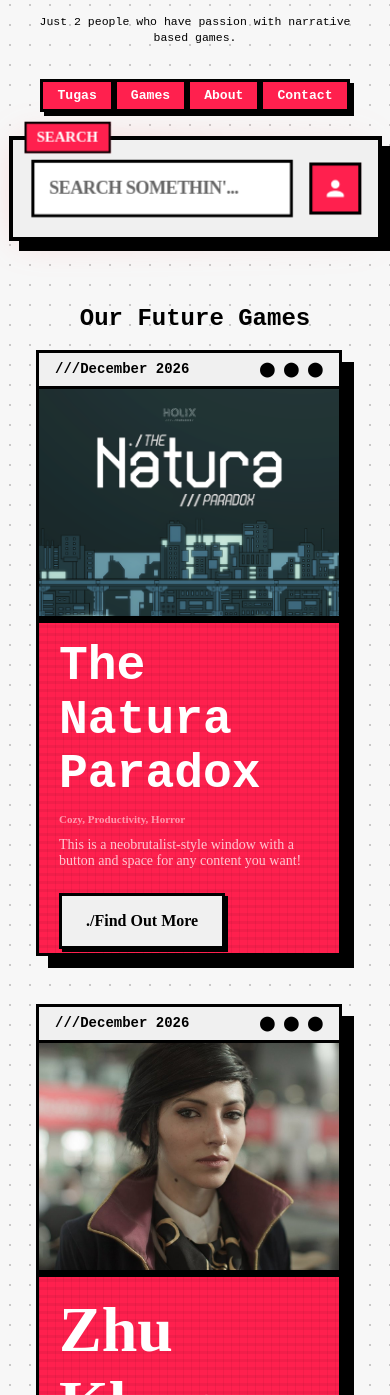
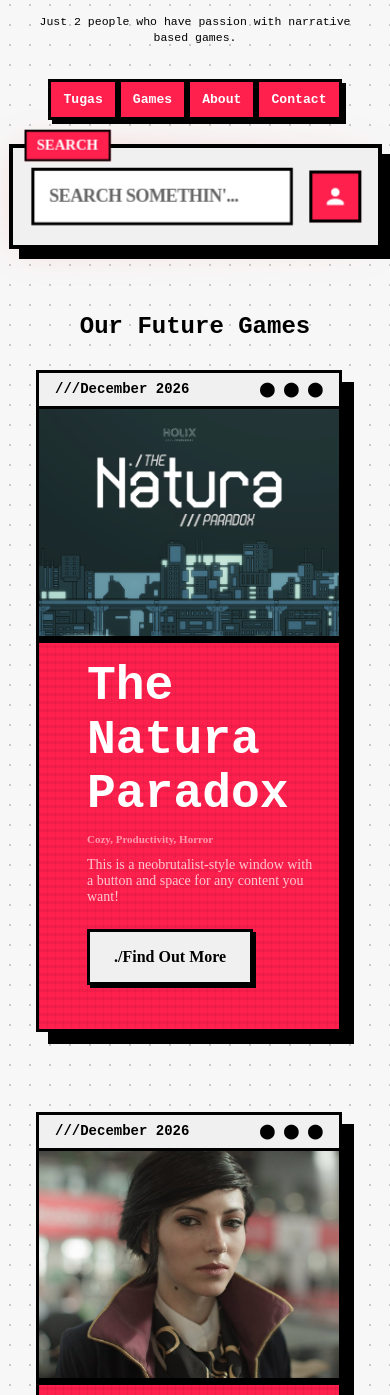
Before and after one commit to 8110118/Holix-Paradox, a plain HTML site: page index.html in a window 390 px wide. Shown: the part 205-1600 px from the top of the page. Drawn offline with Linux system fonts and the light colour scheme; a small style sheet from the web is missing; a web font is replaced by a local one.

Commit message:
fix layout tablet

```diff
--- a/css/style.css
+++ b/css/style.css
@@ -122,16 +122,22 @@ ul.navbar-list li a:active {
     margin-top: 64px;
     margin-bottom: 12px;
 }
+.main-game {
+    display: inline-flex;
+    flex-direction: row;
+    margin-bottom: 64px;
+    width: 1000px;
+}
 
 .grid-game-1 {
     display: inline-flex;
     flex-direction: row;
-    gap: 64px;
+    gap: 38px;
 }
 .grid-game-2 {
     display: inline-flex;
     flex-direction: row;
-    gap: 64px;
+    gap: 38px;
 }
 
 .card-header-text {
@@ -223,6 +229,10 @@ ul.navbar-list li a:active {
     align-items: flex-start;
     justify-content: center;
     padding-left: 24px;
+}
+
+.natura-paradox > .card > .content > .text-button-card {
+    padding-left: 48px;
 }
 
 .text-button-card h1 {
@@ -505,6 +515,119 @@ a.pstat:hover .psv {
 
 @media (max-width: 1080px) {
     .banner {
+        padding: 80px 16px 16px 16px;
+    }
+
+    .banner img {
+        width: 90% !important;
+        max-width: 420px !important;
+    }
+
+    .text-slogan {
+        font-size: 0.8rem !important;
+        line-height: 1.4;
+    }
+
+    .navbar-container {
+        width: 100%;
+        max-width: 100% !important;
+        min-width: unset !important;
+        padding: 0 !important;
+        margin: 0 auto;
+    }
+
+    ul.navbar-list {
+        width: 100% !important;
+        display: flex !important;
+        box-shadow: 4px 4px 0 #000000 !important;
+    }
+
+    ul.navbar-list li {
+        flex: 1 !important;
+    }
+
+    ul.navbar-list li a {
+        display: flex !important;
+        padding: 10px 12px !important;
+        align-items: center;
+        justify-content: center;
+        width: 100% !important;
+        box-sizing: border-box !important;
+        font-size: 0.82rem !important;
+        font-weight: 700 !important;
+        text-align: center;
+    }
+
+    .grid-game-1, .grid-game-2 {
+        display: inline-flex;
+        flex-direction: row;
+        gap: 32px;
+    }
+    .main-game {
+        display: flex;
+        flex-direction: column;
+        width: 100% !important;
+        margin-bottom: 32px !important;
+    }
+
+    .grid {
+        flex-direction: column;
+        gap: 24px;
+    }
+
+    .card {
+        width: 300px;
+        height: auto;
+        min-height: 200px;
+        margin: 24px auto;
+    }
+
+    .natura-paradox > .card {
+        width: 82%;
+        height: auto;
+        min-height: 200px;
+    }
+
+    .content {
+        flex-direction: column;
+        height: auto;
+        gap: 0;
+    }
+    .card > .content > .text-button-card > .button {
+        margin-bottom: 24px;
+        padding: 16px 24px;
+        font-size: 16px;
+    }
+
+    .text-button-card {
+        padding: 20px;
+        order: 2;
+    }
+
+    .text-button-card > h1 {
+        font-size: 32px;
+        margin-bottom: 8px;
+    }
+
+    .game-image-card {
+        height: 180px;
+        max-height: 227px;
+        aspect-ratio: 1 / 1;
+        width: 100%;
+        border-left: none;
+        border-bottom: 3px solid #000000;
+        box-shadow: 0 4px 0 #000;
+        order: 1;
+    }
+
+    .card-update {
+        width: 92%;
+        transform: scale(1);
+    }
+}
+
+@media (max-width: 430px) {
+    .banner {
         padding:80px 12px 32px 12px;
     }
 
@@ -549,8 +672,14 @@ a.pstat:hover .psv {
     }
 
     .main-game, .grid-game-1, .grid-game-2 {
+        display: flex;
         flex-direction: column;
         gap: 4px;
+    }
+
+    .main-game {
+        width: 100% !important;
+        margin-bottom: 32px !important;
     }
 
     .grid {
--- a/index.html
+++ b/index.html
@@ -127,7 +127,7 @@
                                         </div>
                                         <div class="content">
                                             <div class="text-button-card">
-                                                <h1>The Natura Paradox</h1>
+                                                <h1>Memorale</h1>
                                                 <p class="genre">Narrative & Atmoshpheric</p>
                                                 <br>
                                                 <p class="subtext">Selamatkan para warga di Kota Nelohomi dari bencana kabut asap super tebal!</p>
```
